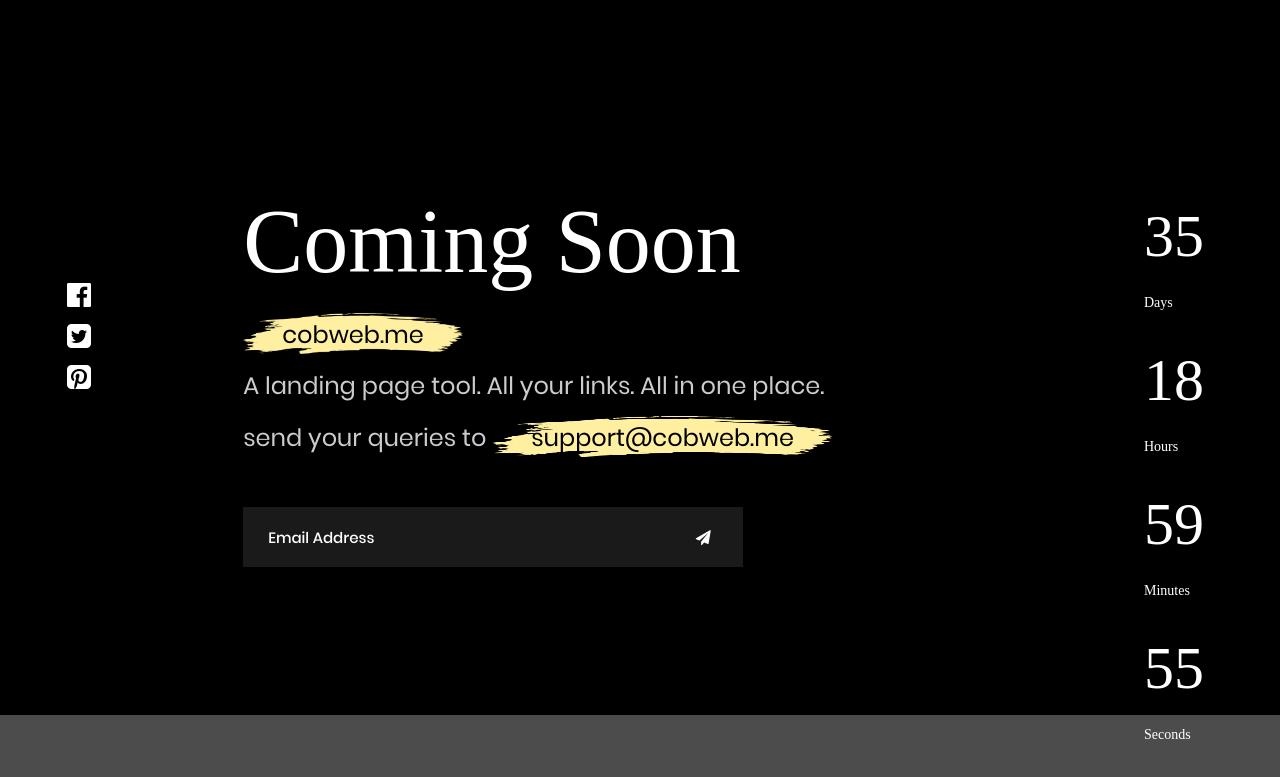
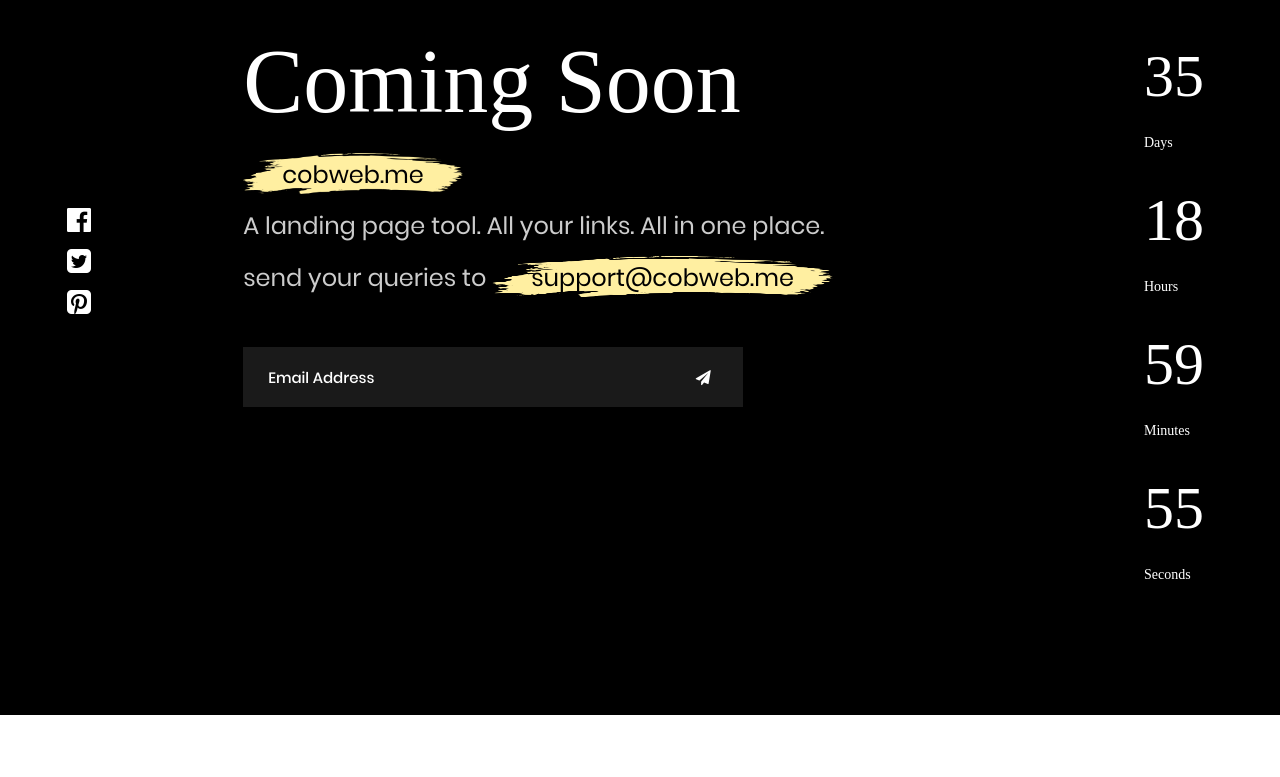
Before and after one commit to AnanthaRajuC/cobweb, a plain HTML site: page index.html in a window 1280 px wide. Shown: the part 85-862 px from the top of the page. After the commit the page ends 800 px from the top, so only its background shows below. Drawn offline with Linux system fonts and the light colour scheme; a web font is replaced by a local one.

Commit message:
Social Icons Moved

```diff
--- a/css/main.css
+++ b/css/main.css
@@ -315,7 +315,7 @@ Primary use:
 }
 
 .where2 {
-  padding-top: 85px;
+  padding-top: 170px;
 }
 
 /*---------------------------------------------*/
--- a/index.html
+++ b/index.html
@@ -30,7 +30,7 @@
 
 	<div class="size1 overlay1">
 		<!--  -->
-		<div class="w-full flex-w flex-sb-m p-l-65 p-r-80 p-t-22 p-b-185 p-lr-15-sm respon8">
+		<div class="w-full flex-w flex-sb-m p-l-65 p-r-80 p-t-22 p-b-25 p-lr-15-sm respon8">
 			<div class="wrappic1 m-r-30 m-t-10 m-b-10">
 				<a href="https://cobweb.me/"><img src="images/icons/logo.png" alt="LOGO"></a>
 			</div>
```
